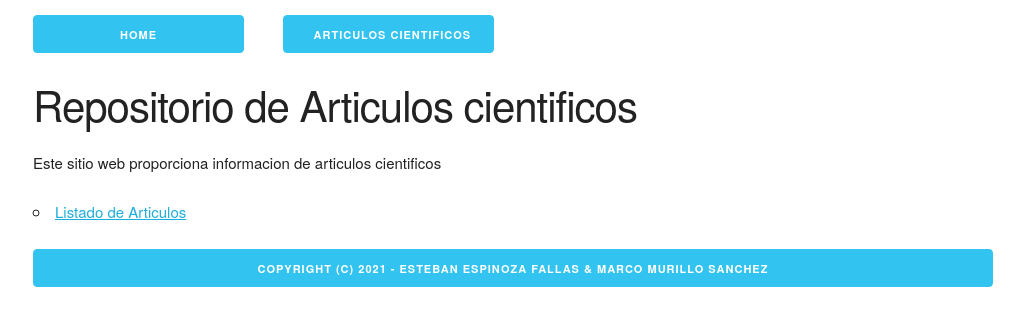
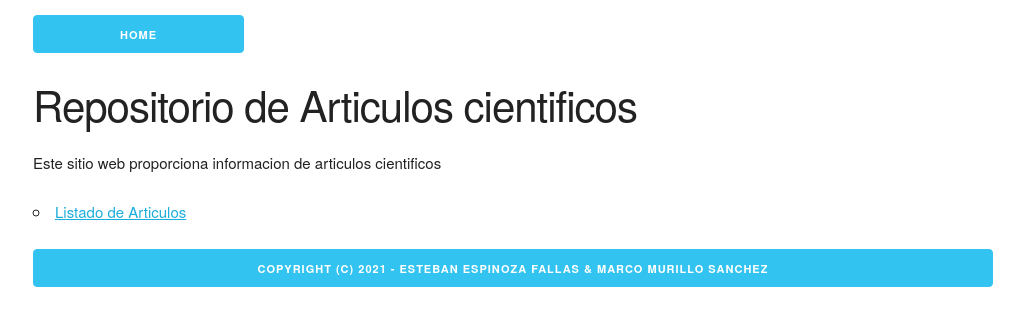
Before and after one commit to retornoaragond/P2-Distribuidos-articulos-cientificos, a Vue app: page / in a window 1280 px wide. Shown: the top 326 px of the page, without its empty margins (127-1151 px from the left). Built offline with nearby package versions, Linux system fonts and the light colour scheme.

Commit message:
Update App.vue

```diff
--- a/src/App.vue
+++ b/src/App.vue
@@ -3,8 +3,6 @@
   <div class="row"  style="margin-top: 15px">
     <router-link class="three columns button button-primary"
       to="/">Home</router-link>
-    <router-link class="three columns button button-primary"
-      to="/papers">Articulos Cientificos</router-link>
   </div>
  <router-view />
   <div class="row">
```
